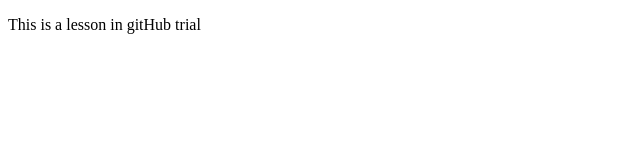
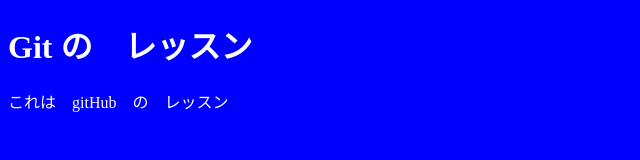
Before and after one commit to juan-roberto/github-git-, a plain HTML site: page index.html in a window 1280 px wide. Shown: the whole page, without its empty margins (0-640 px from the left). Drawn offline with Linux system fonts and the light colour scheme.

Commit message:
added a link and background color and font color

```diff
--- a/app.js
+++ b/app.js
@@ -0,0 +1,3 @@
+//Trial
+
+console.log('Git Lesson')
--- a/index.html
+++ b/index.html
@@ -5,9 +5,13 @@
     <meta name="viewport" content="width=device-width, initial-scale=1.0">
     <meta http-equiv="X-UA-Compatible" content="ie=edge">
     <title>Git Lesson</title>
+    <h1>Git の　レッスン
 
-    <p>This is a lesson in gitHub trial</p>
+    </h1>
+    <p> これは　gitHub　の　レッスン
+    </p>
 
     <script src = "app.js"></script>
+    <link rel="stylesheet" href="style.css">
 </body>
 </html>
--- a/style.css
+++ b/style.css
@@ -0,0 +1,5 @@
+body {
+
+background: blue;
+color: #ffffff;
+}
```
